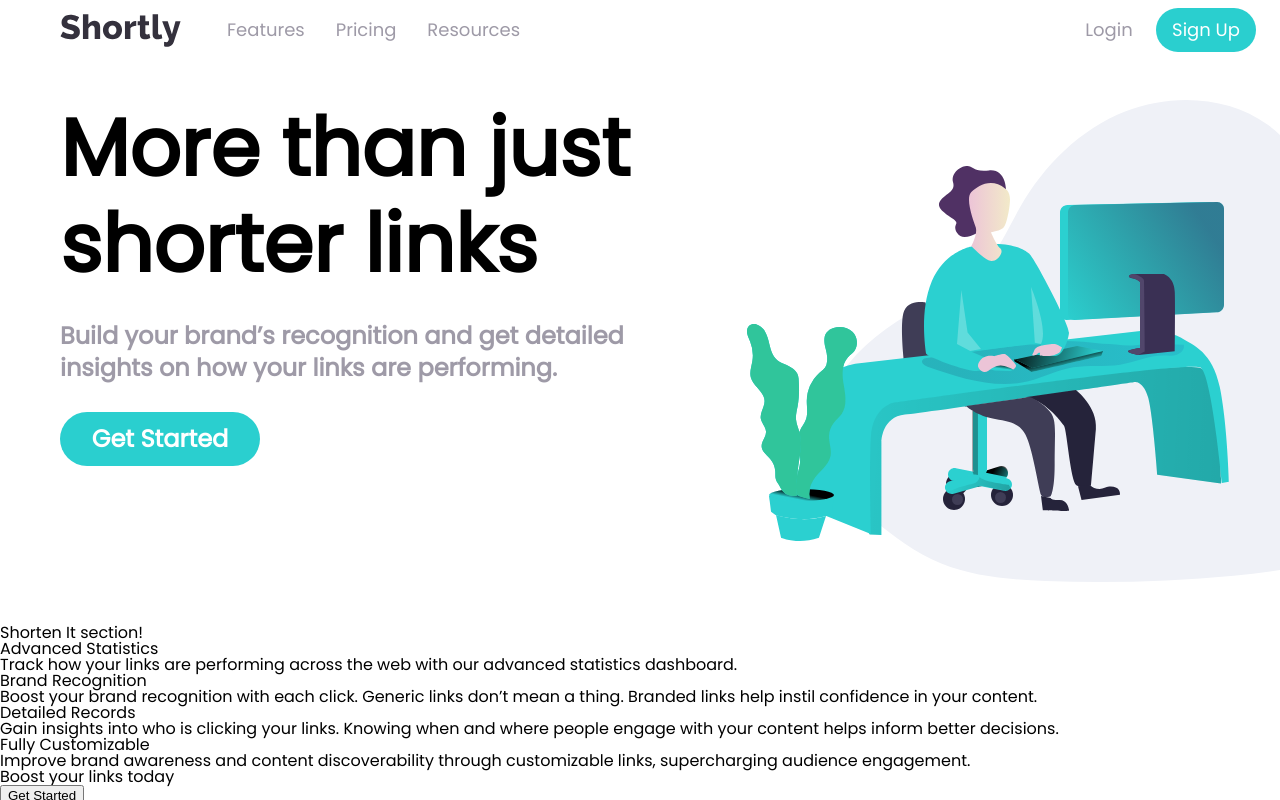
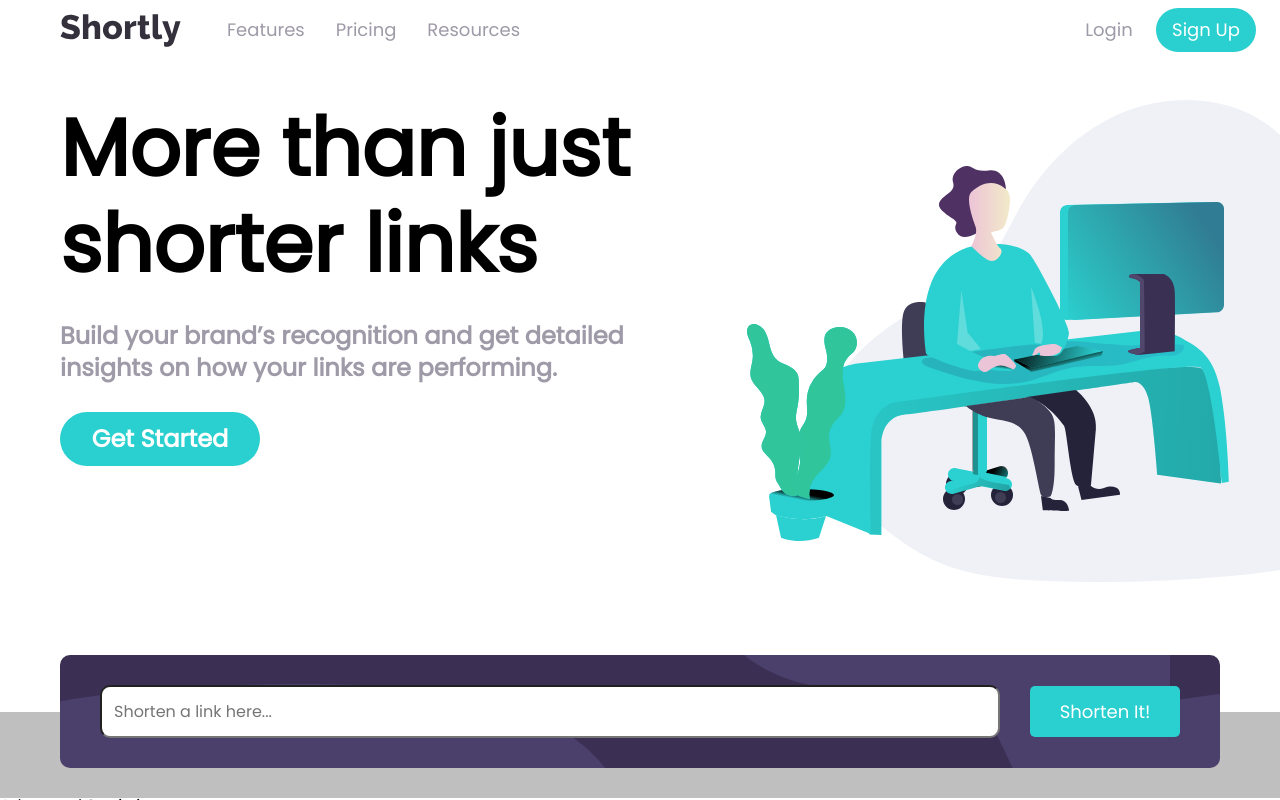
Before and after one commit to hoangviet1993/url-shortener, a React (Create React App) app: page / in a window 1280 px wide. Shown: the top 800 px of the page. Built offline with nearby package versions, Linux system fonts and the light colour scheme.

Commit message:
Add demo section to app file

```diff
--- a/src/App.tsx
+++ b/src/App.tsx
@@ -3,6 +3,7 @@ import React from 'react';
 import './App.css';
 import Navbar from './components/Navbar/Navbar';
 import Hero from './components/Sections/Hero/Hero';
+import ShortenDemo from './components/Sections/ShortenDemo/ShortenDemo'
 
 const theme = createMuiTheme({
   typography: {
@@ -25,9 +26,7 @@ function App() {
     <MuiThemeProvider theme={theme}>
       <Navbar />
       <Hero />
-      <p>
-        Shorten It section!
-      </p>
+      <ShortenDemo />
       <p>
         Advanced Statistics
       </p>
```
